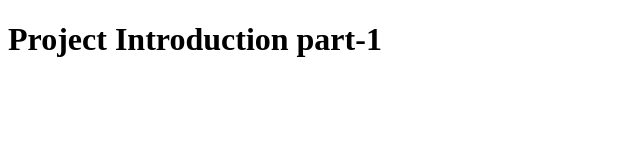
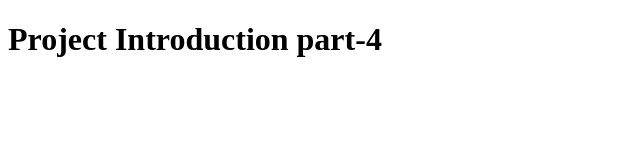
Before and after one commit to mankarpooja33/GitTutorial, a plain HTML site: page index.html in a window 1280 px wide. Shown: the full height of the page, 0-640 px from the left. Drawn offline with Linux system fonts and the light colour scheme.

Commit message:
updated index in bug-2

```diff
--- a/index.html
+++ b/index.html
@@ -6,6 +6,6 @@
 </head>
 
 <body>
-<h1>Project Introduction part-1</h1>
+<h1>Project Introduction part-4</h1>
 </body>
 </html>
```
